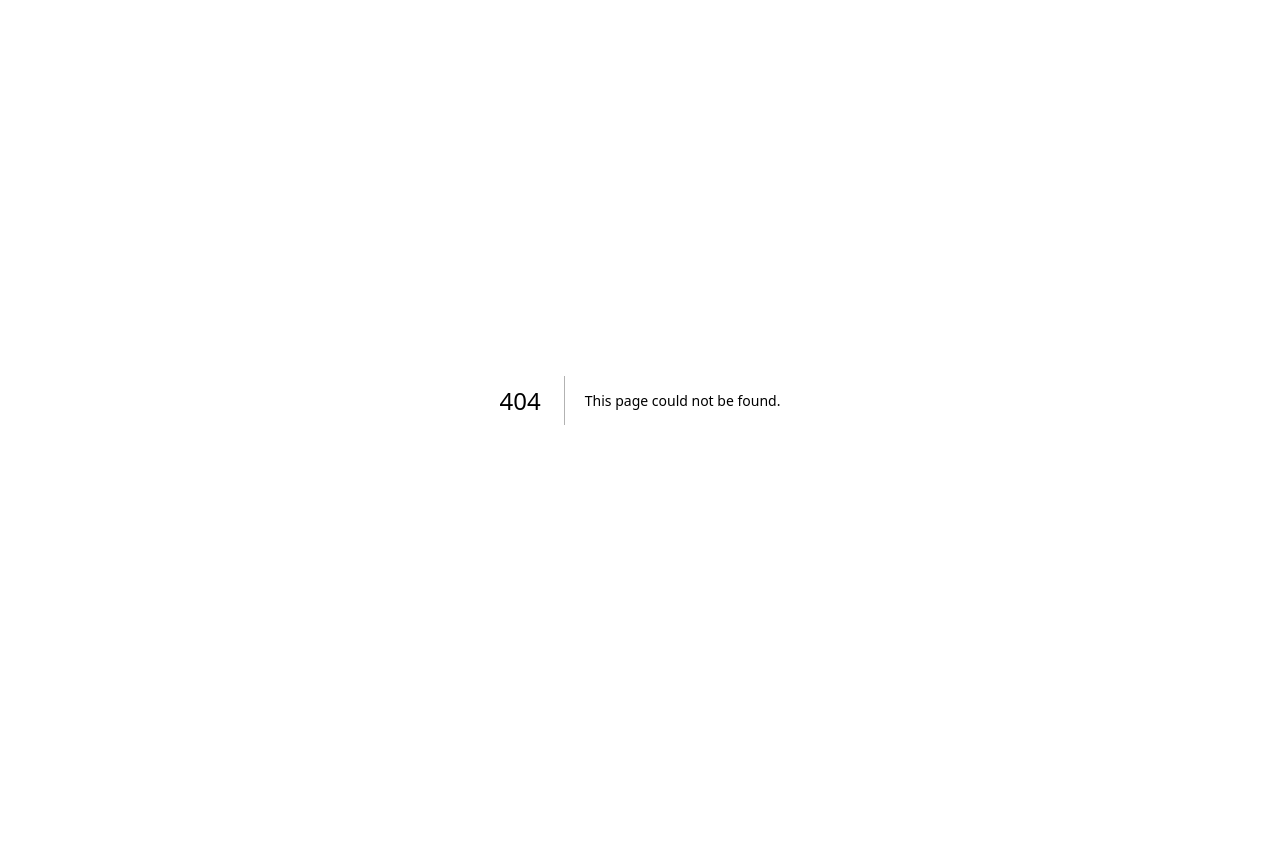
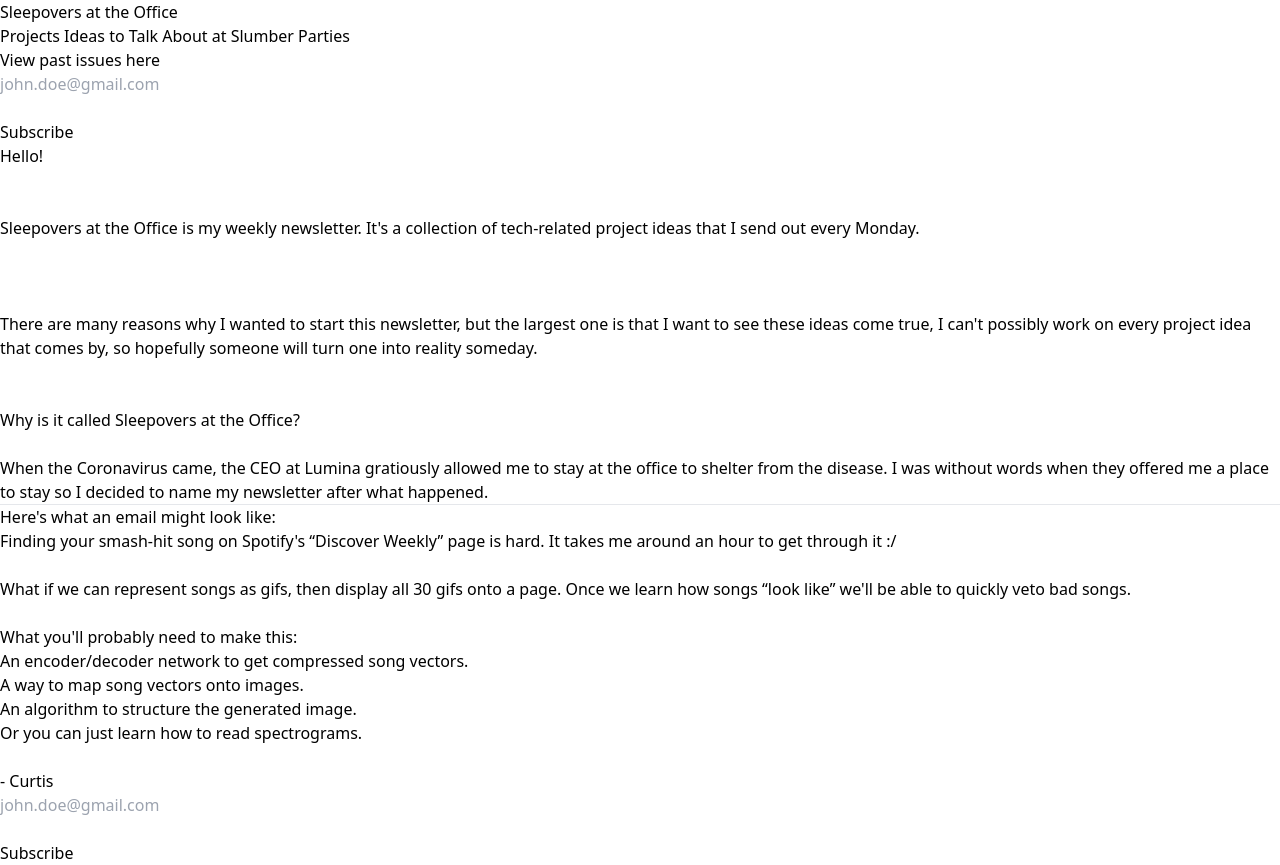
Before and after one commit to chongcurtis/chongcurtis.github.io, a Next.js app: page /sleepovers in a window 1280 px wide. Before the commit this address had no page. Before the commit the page ends 800 px from the top, so only its background shows below. Built offline with nearby package versions, Linux system fonts and the light colour scheme.

Commit message:
added img metadata remove script AND sleepovers html

```diff
--- a/package.json
+++ b/package.json
@@ -3,6 +3,8 @@
   "version": "0.1.0",
   "private": true,
   "scripts": {
+    "install": "brew install exiv2",
+    "rm-img-metadata": "sh rm-img-metadata.sh",
     "dev": "next dev",
     "build": "next build",
     "start": "next start",
--- a/src/pages/index.tsx
+++ b/src/pages/index.tsx
@@ -1,7 +1,7 @@
 export default function Home() {
-  return (
-    <main className="flex min-h-screen flex-col items-center justify-between p-24 back">
-      <div className="place-items-center">hi</div>
-    </main>
-  )
+    return (
+        <main className="flex min-h-screen flex-col items-center justify-between p-24 back bg-background-color">
+            <div className="place-items-center ">hi</div>
+        </main>
+    )
 }
--- /dev/null
+++ b/src/pages/sleepovers.tsx
@@ -0,0 +1,129 @@
+// <link href="https://cdn-images.mailchimp.com/embedcode/horizontal-slim-10_7.css" rel="stylesheet" type="text/css">
+// <style type="text/css">
+//     #mc_embed_signup{ clear:left; font:14px Helvetica,Arial,sans-serif; width:100%;}
+//     /* Add your own Mailchimp form style overrides in your site stylesheet or in this style block.
+//     We recommend moving this block and the preceding CSS link to the HEAD of your HTML file. */
+// </style>
+export default function Sleepovers() {
+    // I really like this font: segoe ui
+    return (<div id="bodyCon">
+            <div id="title" className="fadeIn">
+                <h1 id="titlep">Sleepovers at the Office</h1>
+            </div>
+            <div id="subtitle" className="fadeIn">Projects Ideas to Talk About at Slumber Parties</div>
+            <div id="subtitle2" className="fadeIn">View past issues <a id="archiveLink"
+                                                                       href="https://github.com/curtischong/Sleepovers-at-the-Office">here</a>
+            </div>
+
+            <div id="signupCon" className="fadeIn">
+                {/*Begin Mailchimp Signup Form -*/}
+                <div id="mc_embed_signup" className="background-color: #f0f0f0;">
+                    <form className="background-color: #f0f0f0; validate"
+                          action="https://chongcurtis.us19.list-manage.com/subscribe/post?u=dcb9ac87ea46a1ce8616c58f5&amp;id=143adbb116"
+                          method="post" id="mc-embedded-subscribe-form" name="mc-embedded-subscribe-form"
+                          target="_blank"
+                          noValidate>
+                        <div id="mc_embed_signup_scroll" className="background-color: #f0f0f0;">
+                            <input type="email"
+                                   className="background-color: #f0f0f0; border: 0px; border-bottom: 1px solid rgba(180, 180, 180); border-radius: 0px; color: black; email"
+                                   value="" name="EMAIL" id="mce-EMAIL" placeholder="john.doe@gmail.com" required/>
+                            {/*real people should not fill this in and expect good things - do not remove this or risk form bot signups*/}
+                            <div className="position: absolute; left: -5000px; background-color: #f0f0f0"
+                                 aria-hidden="true">
+                                <input type="text" name="b_dcb9ac87ea46a1ce8616c58f5_143adbb116" tabIndex={-1}
+                                       value=""/>
+                            </div>
+                            <div className="clear background-color: #f0f0f0;">
+                                {/*
+                                style="background-color: #e3e3e3; border: 1px solid rgba(180, 180, 180); color: black; margin-left: 15px;"
+                                */}
+                                <input type="submit" value="Subscribe" name="subscribe" id="mc-embedded-subscribe;"
+                                       className="button submit"/>
+                            </div>
+                        </div>
+                    </form>
+                </div>
+            </div>
+
+            <p id="intro4" className="fadeIn">Hello!</p>
+            <div>
+                <br/><br/>
+                <p>Sleepovers at the Office is my weekly newsletter. It&apos;s a collection of tech-related project
+                    ideas
+                    that I
+                    send out every Monday.</p>
+                <br/><br/><br/>
+                There are many reasons why I wanted to start this newsletter, but the largest one is that I want to see
+                these ideas come true, I can&apos;t possibly work on every project idea that comes by, so hopefully
+                someone
+                will
+                turn one
+                into reality someday.
+                <br/><br/><br/>
+                Why is it called Sleepovers at the Office?
+                <br/><br/>
+                When the Coronavirus came, the CEO at Lumina gratiously allowed me to stay at the office to shelter from
+                the
+                disease.
+                I was without words when they offered me a place to stay so I decided to name my newsletter after what
+                happened.
+                <br/>
+                <hr className="splitHr fadeIn"/>
+                <p id="secondP2" className="fadeIn">Here&apos;s what an email might look like:</p>
+                <div id="example" className="fadeIn">
+                    <div id="quoteBar"></div>
+                    <div id="quoteText" className="lightText">
+                        Finding your smash-hit song on Spotify&apos;s &ldquo;Discover Weekly&rdquo; page is hard. It
+                        takes
+                        me around an
+                        hour to get through it :/
+                        <br/>
+                        <br/>
+                        What if we can represent songs as gifs, then display all 30 gifs onto a page.
+                        Once we learn how songs &ldquo;look like&rdquo; we&apos;ll be able to quickly veto bad songs.
+                        <br/><br/>
+                        What you&apos;ll probably need to make this:
+                        <ul>
+                            <li className="lightText">An encoder/decoder network to get compressed song vectors.</li>
+                            <li className="lightText">A way to map song vectors onto images.</li>
+                            <li className="lightText">An algorithm to structure the generated image.</li>
+                        </ul>
+                        Or you can just learn how to read spectrograms.
+                        <br/>
+                        <br/>
+                        - Curtis
+                    </div>
+                </div>
+
+                <div id="signupCon" className="fadeIn">
+                    {/*Begin Mailchimp Signup Form -*/}
+                    <div id="mc_embed_signup" className="background-color: #f0f0f0;">
+                        <form className="background-color: #f0f0f0; validate"
+                              action="https://chongcurtis.us19.list-manage.com/subscribe/post?u=dcb9ac87ea46a1ce8616c58f5&amp;id=143adbb116"
+                              method="post" id="mc-embedded-subscribe-form" name="mc-embedded-subscribe-form"
+                              target="_blank" noValidate>
+                            <div id="mc_embed_signup_scroll" className="background-color: #f0f0f0;">
+                                <input type="email"
+                                       className="background-color: #f0f0f0; border: 0px; border-bottom: 1px solid rgba(180, 180, 180); border-radius: 0px; color: black; email"
+                                       value="" name="EMAIL" id="mce-EMAIL" placeholder="john.doe@gmail.com" required/>
+                                {/*real people should not fill this in and expect good things - do not remove this or risk form bot signups*/}
+                                <div className="position: absolute; left: -5000px; background-color: #f0f0f0"
+                                     aria-hidden="true">
+                                    <input type="text" name="b_dcb9ac87ea46a1ce8616c58f5_143adbb116" tabIndex={-1}
+                                           value=""/>
+                                </div>
+                                <div className="clear background-color: #f0f0f0;">
+                                    {/*
+                                style="background-color: #e3e3e3; border: 1px solid rgba(180, 180, 180); color: black; margin-left: 15px;"
+                                */}
+                                    <input type="submit" value="Subscribe" name="subscribe" id="mc-embedded-subscribe;"
+                                           className="button submit"/>
+                                </div>
+                            </div>
+                        </form>
+                    </div>
+                </div>
+            </div>
+        </div>
+    )
+}
--- a/tailwind.config.js
+++ b/tailwind.config.js
@@ -11,6 +11,7 @@ module.exports = {
     extend: {
       colors: {
         // color names found via this website: https://www.color-name.com/hex/ff947d
+        "background-color": "#FFF9F9",
         "light-salmon": "#FF947D",
         "maya-blue": "#66CCFF",
       },
```
Also changed, not shown: 1 other file (tests, documents, lock files or other folders).
